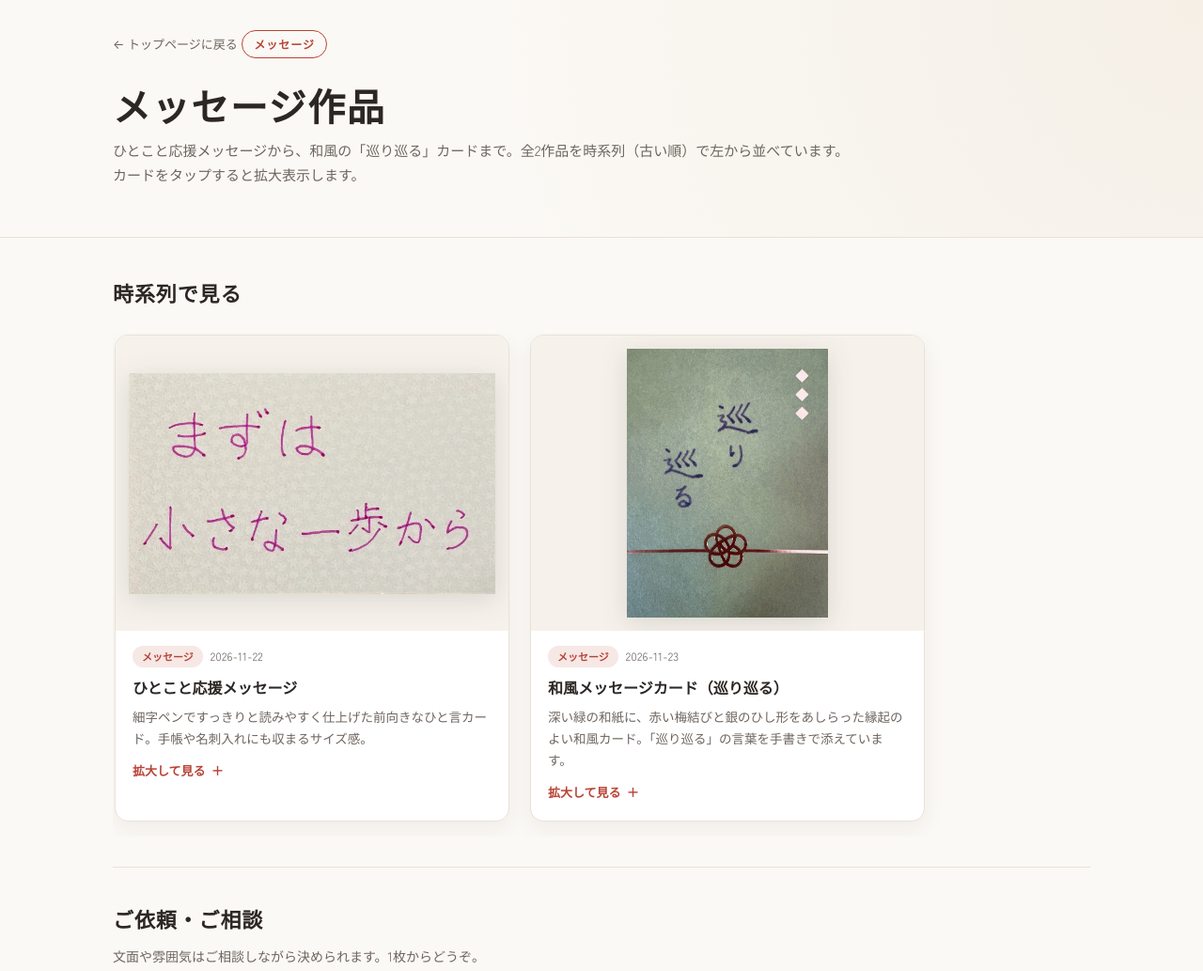
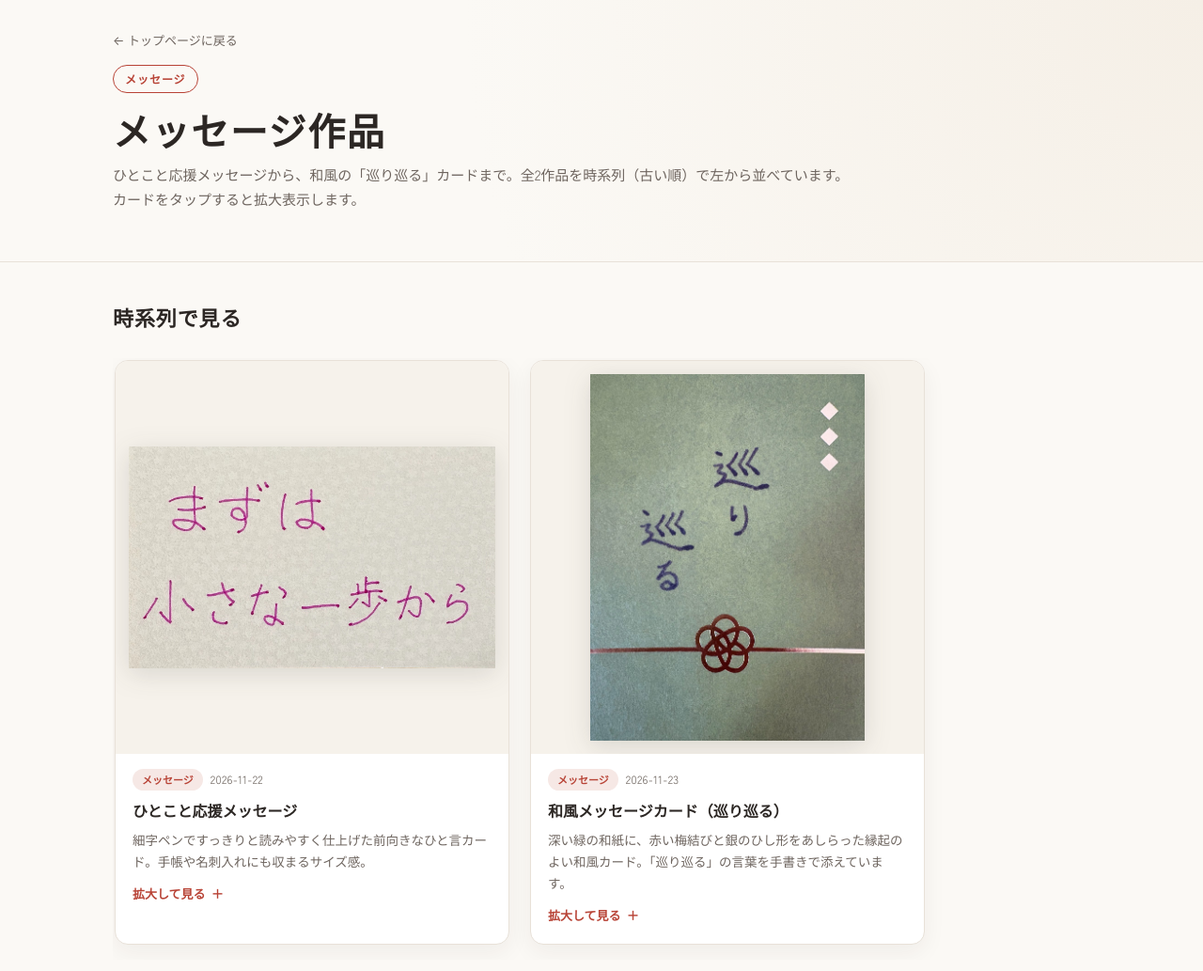
Before and after one commit to kurefuyudaihitu-gif/-, a plain HTML site: page message.html in a window 1280 px wide. Shown: the top 1033 px of the page at 94% size. Drawn offline with Linux system fonts and the light colour scheme.

Commit message:
ジャンル別ページの戻るリンク位置と、縦長カードのサムネイル表示を調整

```diff
--- a/style.css
+++ b/style.css
@@ -418,7 +418,8 @@ h2 {
 }
 
 .back-link {
-  display: inline-block;
+  display: block;
+  width: fit-content;
   margin-bottom: 14px;
   font-size: 13px;
   color: var(--muted);
@@ -456,6 +457,11 @@ h2 {
   scroll-snap-align: start;
 }
 
+/* 縦長のカードでも見やすく（ジャンル別ページのサムネイルは正方形枠に） */
+.genre-row .genre-card .work-thumb-wrap {
+  aspect-ratio: 1 / 1;
+}
+
 .genre-row::-webkit-scrollbar {
   height: 8px;
 }
```
